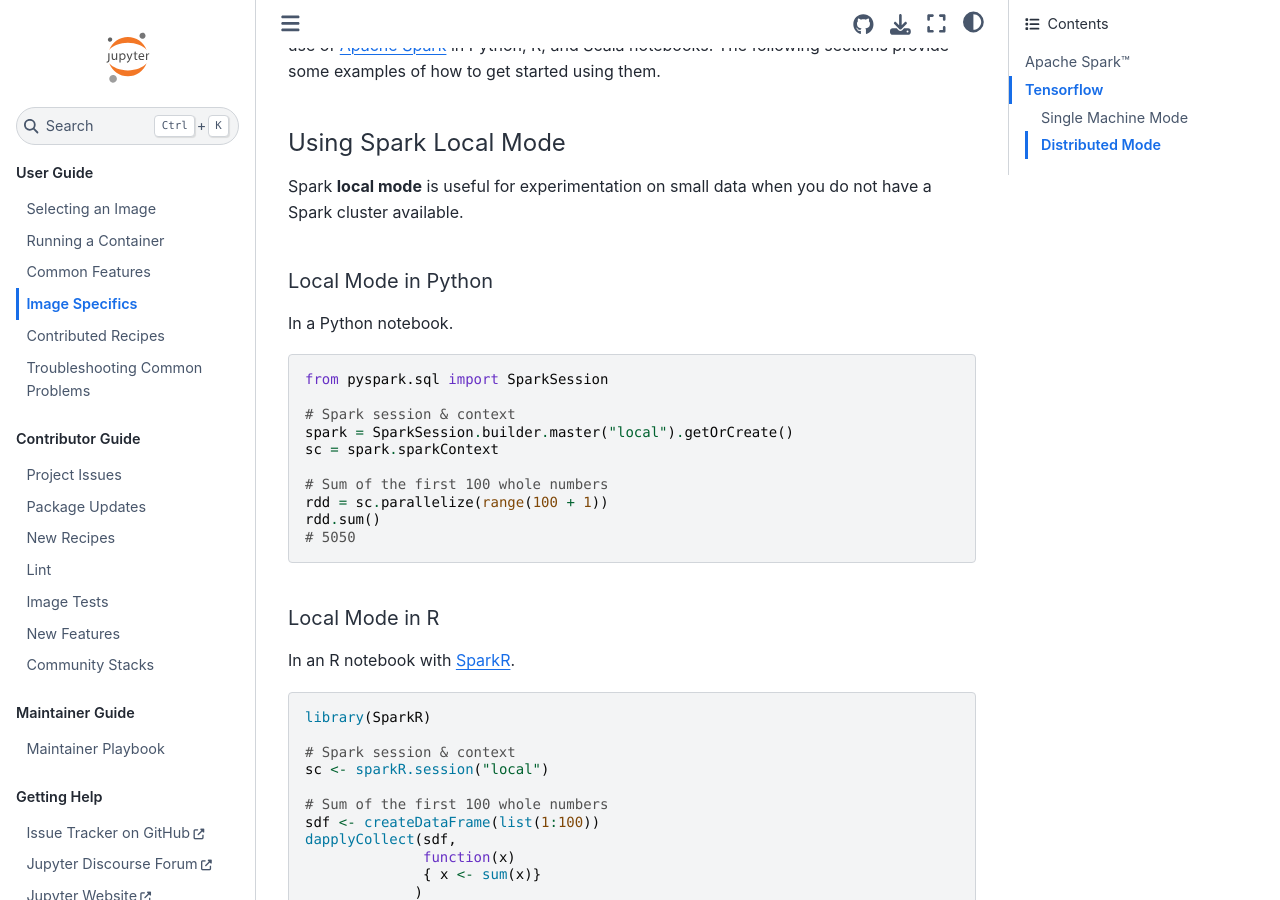
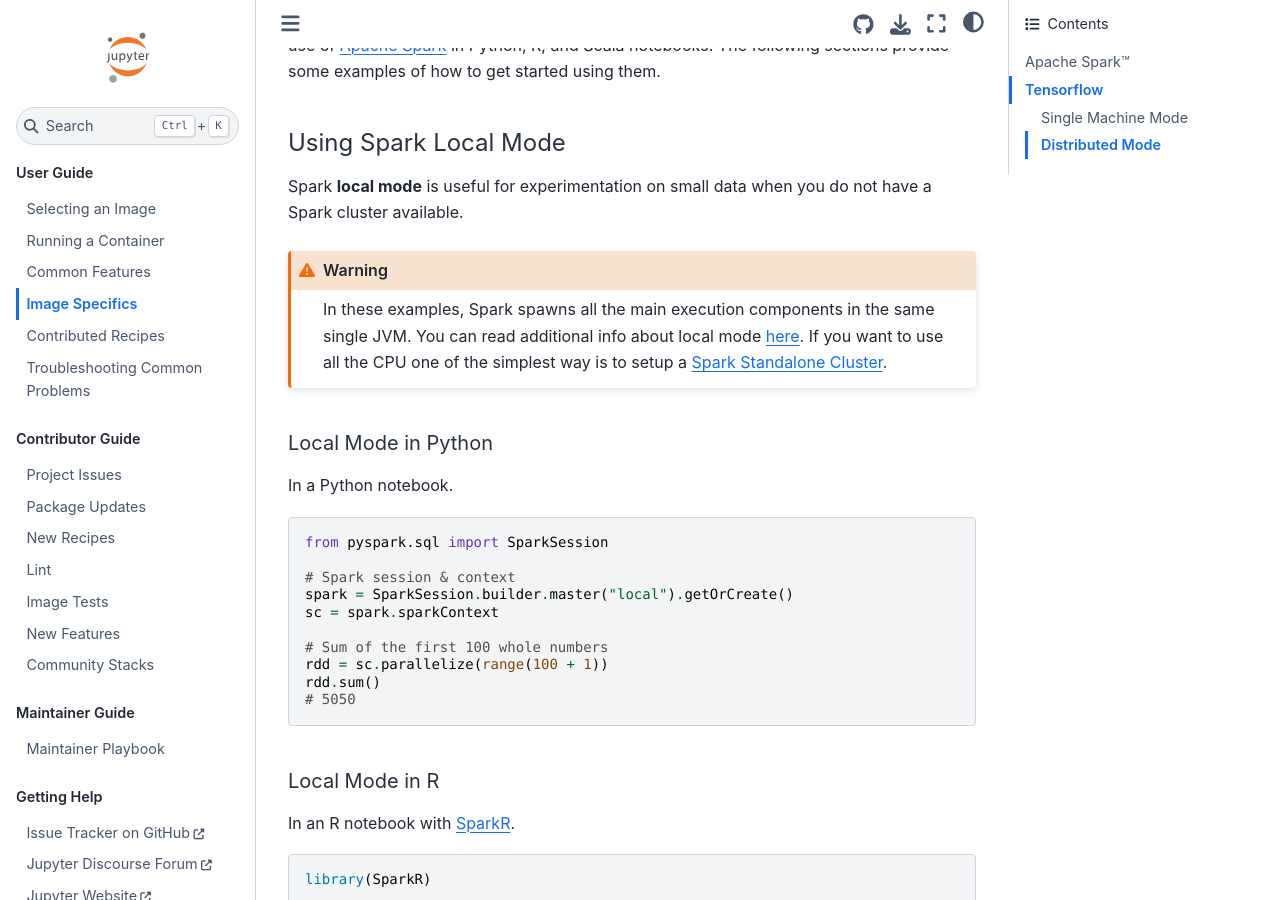
Before and after one commit to jupyter/docker-stacks, a Sphinx documentation site: the page built from docs/using/specifics.md, in a window 1280 px wide and 900 px high, scrolled down 2170 px. Built offline with Sphinx 7.4.7 and the Sphinx Book theme 1.1.4, drawn with Linux system fonts in a browser that asks for light colours.

Commit message:
Add warning about using local spark mode

````diff
--- a/docs/using/specifics.md
+++ b/docs/using/specifics.md
@@ -82,6 +82,12 @@
 #### Using Spark Local Mode
 
 Spark **local mode** is useful for experimentation on small data when you do not have a Spark cluster available.
+
+```{warning}
+In these examples, Spark spawns all the main execution components in the same single JVM.
+You can read additional info about local mode [here](https://books.japila.pl/apache-spark-internals/local/).
+If you want to use all the CPU one of the simplest way is to setup a [Spark Standalone Cluster](https://spark.apache.org/docs/latest/spark-standalone.html).
+```
 
 ##### Local Mode in Python
 
````
